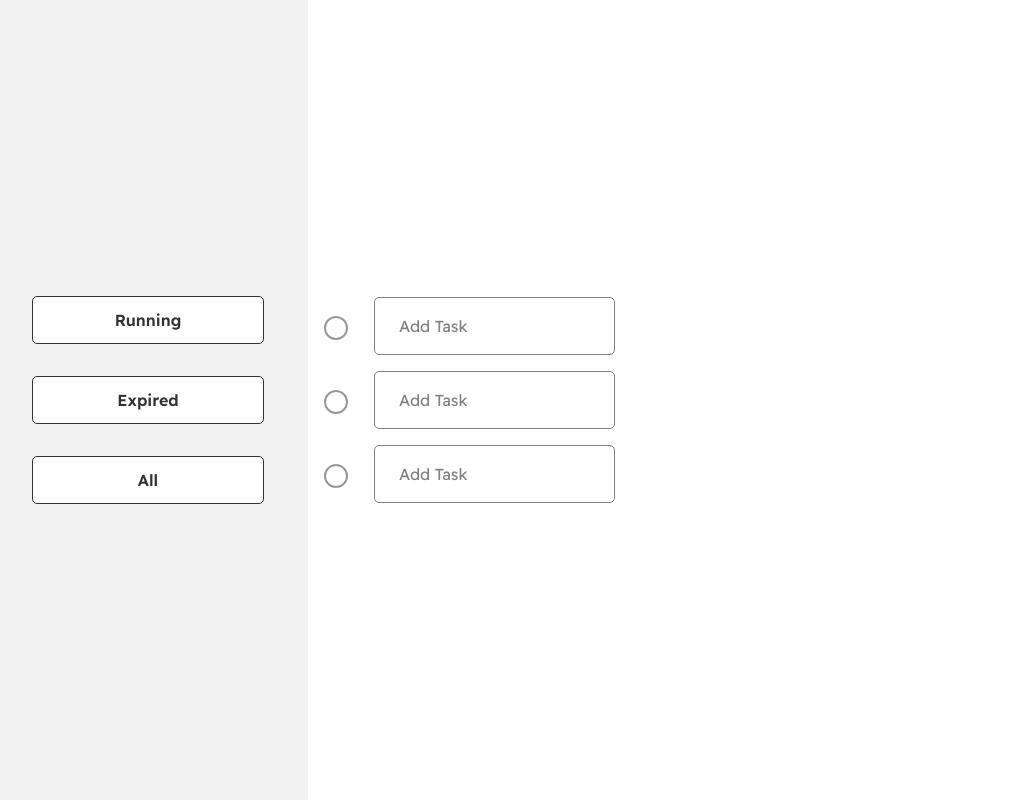
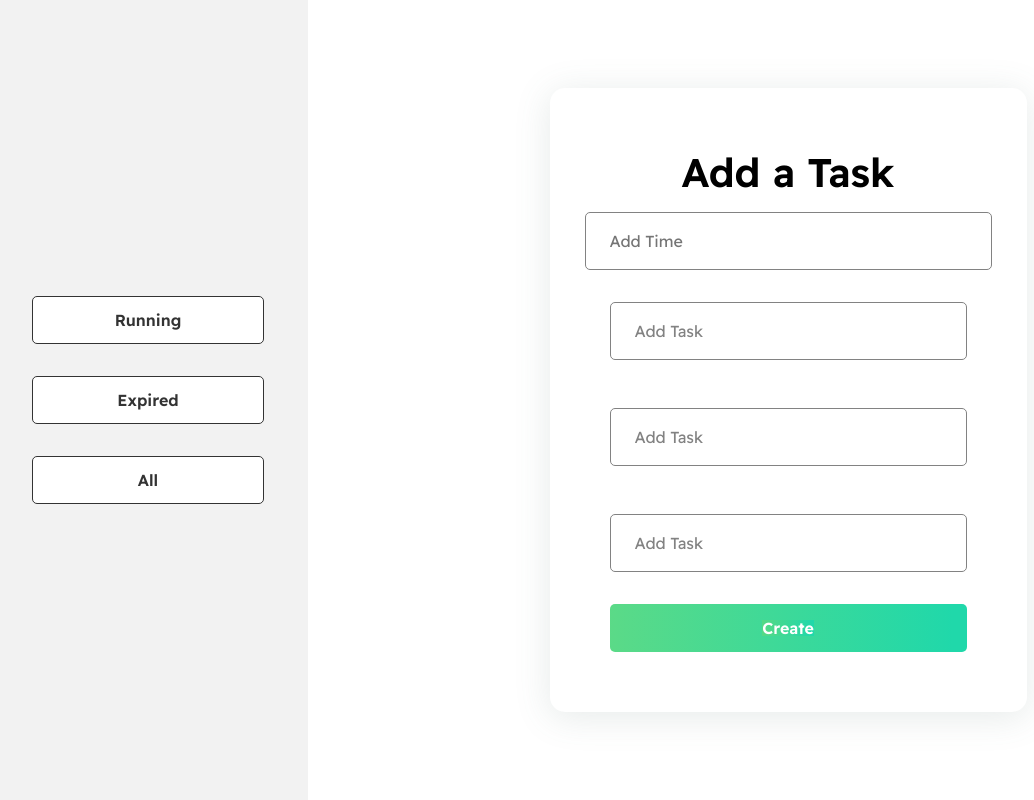
Before and after one commit to rajvaya/TickTockTasks, a React (Vite) app: page / in a window 1280 px wide. Shown: the whole page, without its empty margins (12-1046 px from the left). Built offline with nearby package versions, Linux system fonts and the light colour scheme.

Commit message:
✨ add Timer input

```diff
--- a/src/App.css
+++ b/src/App.css
@@ -49,3 +49,39 @@
   align-items: center;
   min-height: 100vh;
 }
+
+.add-task-card{
+  grid-column: 1 / 5;
+  place-self: center;
+}
+
+/* Media query for mobile devices */
+@media (max-width: 768px) {
+  .add-task-card{
+    max-width: 80%;
+  }
+}
+
+/* Media query for desktop devices */
+@media (min-width: 769px) {
+  .add-task-card{
+    max-width: 445px;
+  }
+}
+
+.add-task-card-content {
+  display: flex;
+  flex-direction: column;
+  justify-content: center;
+  align-items: center;
+  gap: 16px;
+  padding: 44px;
+}
+
+.no-task-content Button {
+  width: fit-content
+}
+
+.center {
+  text-align: center;
+}
--- a/src/App.tsx
+++ b/src/App.tsx
@@ -6,10 +6,17 @@ import MenuIcon from './assets/Menu.svg';
 import classNames from 'classnames';
 import NoTaskCard from './components/NoTaskCard';
 import { ToDoInput } from './components/Input';
+import BaseCard from './components/Card';
+import Button from './components/Button';
+import TimerInput from './components/TimerInput';
 
 function App() {
   const {width} = useWindowSize();
   const [isSidebarOpen, setIsSidebarOpen] = useState(true);
+  const [time, setTime] = useState('00:00');
+  function handleChange(e) {
+    setTime(e.target.value);
+  }
 
   useEffect(() => {
     if (width) {
@@ -31,11 +38,17 @@ function App() {
 
           <div className='main-content'>
 
-                <div>
-                 <ToDoInput />
-                 <ToDoInput />
-                 <ToDoInput />
+                <BaseCard className='add-task-card'>
+                  <div className='add-task-card-content'>
+                  <h2 className='center'>Add a Task</h2>
+
+                  <TimerInput onSubmit={(minutes, seconds) => console.log(minutes, seconds)} />
+                 <ToDoInput isRadioChecked={false} isRadioVisible={false} />
+                 <ToDoInput isRadioChecked={true} isRadioVisible={false} />
+                 <ToDoInput isRadioChecked={false} isRadioVisible={false} />
+                 <Button variant="primary" label='Create'></Button>
                   </div>
+                </BaseCard>
               {/* <NoTaskCard/> */}
             </div>
         </div>
--- a/src/components/Input/index.tsx
+++ b/src/components/Input/index.tsx
@@ -1,10 +1,17 @@
+import classNames from 'classnames'
 import React from 'react'
 import './input.css'
 
-export const ToDoInput = () => {
+interface ToDoInputProps {
+  isRadioChecked?: boolean
+  isRadioVisible?: boolean
+  isTextInputDisabled?: boolean
+}
+
+export const ToDoInput = ({isRadioChecked = false,isRadioVisible=true}:ToDoInputProps) => {
   return (
     <div className='to-do-input'>
-        <input type="radio" className='radio-input'/>
+        <input type="radio" className={classNames('radio-input',{"hidden":!isRadioVisible})} checked={isRadioChecked}/>
         <input type="text" className='text-input' placeholder='Add Task'/>
     </div>
   )
--- a/src/components/Input/input.css
+++ b/src/components/Input/input.css
@@ -4,14 +4,15 @@
   gap: 20px;
   margin: 16px 16px;
   align-items: center;
+  width: 100%;
 }
 
 .text-input {
-  background: #ffffff;
+  width: 100vh;
+    background: #ffffff;
   border: 0.5px solid #828282;
   border-radius: 5px;
   padding: 16px 24px;
-  width: max-content;
   height: auto;
   text-overflow: clip;
   outline-color: #5ce695;
@@ -69,3 +70,7 @@
   border-radius: 50%;
   background-color: #5CE695;
 }
+
+.radio-input.hidden {
+  display: none;
+}
--- a/src/components/SideBar/sidebar.css
+++ b/src/components/SideBar/sidebar.css
@@ -15,7 +15,7 @@ background: #f2f2f2;
     display: none;
   }
 /* desktop */
-@media (min-width: 481px) {
+@media (min-width: 769px) {
   .sidebar {
     max-width: 20rem;
     width: 100%;
@@ -29,7 +29,7 @@ background: #f2f2f2;
   }
 }
 
-@media (max-width: 480px) {
+@media (max-width: 768px) {
   .sidebar {
     width: 100%;
 }
--- /dev/null
+++ b/src/components/TimerInput/index.tsx
@@ -0,0 +1,38 @@
+import React, { useState } from 'react';
+import './timerInput.css';
+
+function TimerInput({ onSubmit } : any) {
+    const [time, setTime] = useState("");
+
+    function handleSubmit(e) {
+      e.preventDefault();
+
+      // Validate that the time is in the "MM:SS" format
+      const timeRegex = /^([0-5][0-9]):([0-5][0-9])$/;
+      if (!timeRegex.test(time)) {
+        alert('Please enter a time in the format "MM:SS"');
+        return;
+      }
+
+      onSubmit(time);
+    }
+
+    function handleTimeChange(e) {
+        const value = e.target.value.replace(/\D/g, '').slice(-4);
+
+        if (value.length <= 2) {
+          setTime(value.padStart(2, '0'));
+        } else if (value.length === 3) {
+          setTime(`${value.slice(-3, -2)}:${value.slice(-2)}`);
+        } else {
+          setTime(`${value.slice(-4, -2)}:${value.slice(-2)}`);
+        }
+      }
+
+
+    return (
+          <input className='timer-input' type="text" pattern="[0-5][0-9]:[0-5][0-9]" placeholder='Add Time'  value={time} onChange={handleTimeChange} />
+    );
+}
+
+export default TimerInput;
--- /dev/null
+++ b/src/components/TimerInput/timerInput.css
@@ -0,0 +1,18 @@
+.timer-input {
+    width: 100%;
+    background: #ffffff;
+    border: 0.5px solid #828282;
+    border-radius: 5px;
+    padding: 16px 24px;
+    height: auto;
+    text-overflow: clip;
+    outline-color: #5ce695;
+    font-family: "Readex Pro";
+    font-style: normal;
+    font-weight: 400;
+    font-size: 16px;
+    line-height: 150%;
+    display: flex;
+    align-items: center;
+    color: #828282;
+  }
--- a/src/index.css
+++ b/src/index.css
@@ -16,20 +16,10 @@ h3 {
   line-height: 150%;
  }
 
-/* Media query for mobile devices */
-@media (max-width: 480px) {
-  /* h3 {
-    font-family: 'Readex Pro';
+ h2 {
+font-family: 'Readex Pro';
 font-style: normal;
-font-weight: 500;
-font-size: 24px;
-line-height: 150%;
-  } */
-}
-
-/* Media query for desktop devices */
-@media (min-width: 481px) {
-  /* h3 {
-    font-size: 28px;
-  } */
-}
+font-weight: 600;
+font-size: 40px;
+line-height: 120%;
+ }
```
